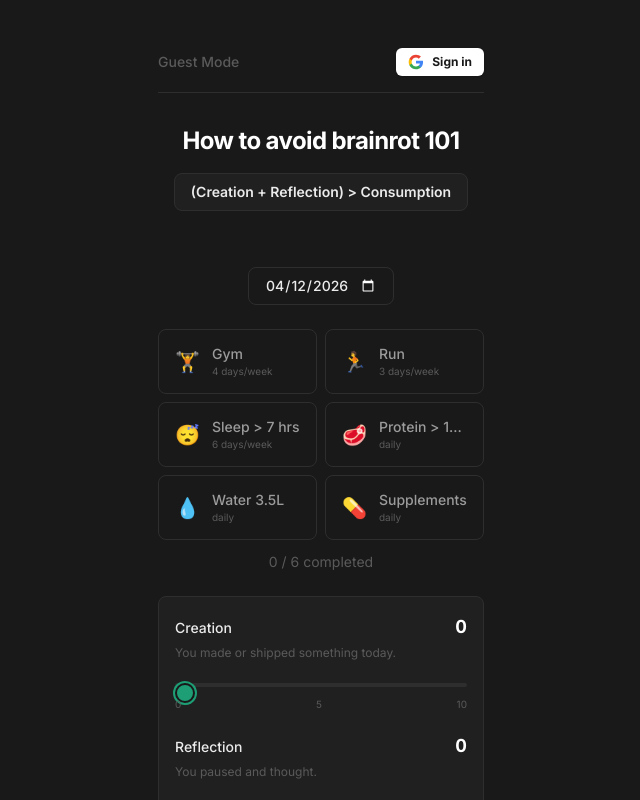
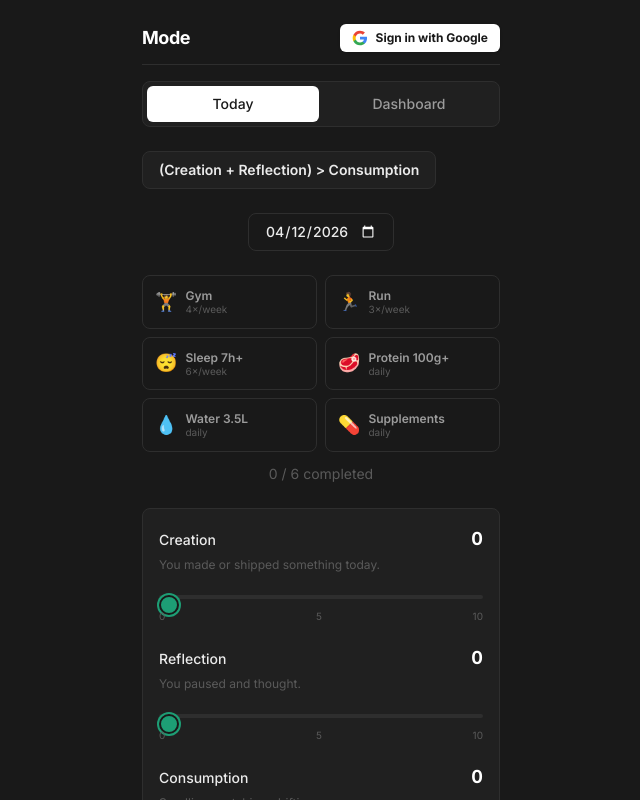
Before and after one commit to avisihvam-eng/yourmode, a Next.js app: page / in a window 1280 px wide. Shown: the top 800 px of the page, without its empty margins (319-959 px from the left). Built offline with nearby package versions, Linux system fonts and the light colour scheme; no server answers; the database is empty.

Commit message:
v2: NavBar with auth, dashboard page, fix truncated habits, new Google secret

```diff
--- a/next.config.mjs
+++ b/next.config.mjs
@@ -7,11 +7,6 @@ const nextConfig = {
         destination: '/',
         permanent: true,
       },
-      {
-        source: '/dashboard',
-        destination: '/',
-        permanent: true,
-      },
     ];
   },
 };
--- a/src/app/components/HabitGrid.js
+++ b/src/app/components/HabitGrid.js
@@ -1,12 +1,12 @@
 "use client";
 
 const HABITS = [
-  { key: "gym", label: "Gym", emoji: "\uD83C\uDFCB\uFE0F", sub: "4 days/week" },
-  { key: "run", label: "Run", emoji: "\uD83C\uDFC3", sub: "3 days/week" },
-  { key: "sleep", label: "Sleep > 7 hrs", emoji: "\uD83D\uDE34", sub: "6 days/week" },
-  { key: "protein", label: "Protein > 100g", emoji: "\uD83E\uDD69", sub: "daily" },
-  { key: "water", label: "Water 3.5L", emoji: "\uD83D\uDCA7", sub: "daily" },
-  { key: "supplements", label: "Supplements", emoji: "\uD83D\uDC8A", sub: "daily" },
+  { key: "gym", label: "Gym", emoji: "🏋️", sub: "4×/week" },
+  { key: "run", label: "Run", emoji: "🏃", sub: "3×/week" },
+  { key: "sleep", label: "Sleep 7h+", emoji: "😴", sub: "6×/week" },
+  { key: "protein", label: "Protein 100g+", emoji: "🥩", sub: "daily" },
+  { key: "water", label: "Water 3.5L", emoji: "💧", sub: "daily" },
+  { key: "supplements", label: "Supplements", emoji: "💊", sub: "daily" },
 ];
 
 export default function HabitGrid({ habits, onToggle }) {
@@ -21,20 +21,20 @@ export default function HabitGrid({ habits, onToggle }) {
             <button
               key={habit.key}
               onClick={() => onToggle(habit.key)}
-              className={`flex items-center gap-3 px-4 py-3.5 rounded-lg border text-left transition-all duration-150 ${
+              className={`flex items-center gap-2 px-3 py-3 rounded-lg border text-left transition-all duration-150 ${
                 active
                   ? "bg-white border-white text-bg"
                   : "bg-bg border-border text-text-secondary hover:border-border-hover hover:text-text"
               }`}
             >
-              <span className="text-xl leading-none">{habit.emoji}</span>
-              <div className="flex flex-col min-w-0">
-                <span className="text-sm font-medium truncate">{habit.label}</span>
-                <span className={`text-[10px] ${active ? "text-bg/60" : "text-text-tertiary"}`}>{habit.sub}</span>
+              <span className="text-lg leading-none flex-shrink-0">{habit.emoji}</span>
+              <div className="flex flex-col flex-1 min-w-0">
+                <span className="text-xs font-semibold leading-tight">{habit.label}</span>
+                <span className={`text-[10px] leading-tight ${active ? "text-bg/60" : "text-text-tertiary"}`}>{habit.sub}</span>
               </div>
               {active && (
                 <svg
-                  className="w-4 h-4 ml-auto flex-shrink-0"
+                  className="w-3.5 h-3.5 flex-shrink-0"
                   fill="none"
                   viewBox="0 0 24 24"
                   stroke="currentColor"
--- /dev/null
+++ b/src/app/components/NavBar.js
@@ -0,0 +1,118 @@
+"use client";
+
+import { useState, useEffect } from "react";
+import { usePathname, useRouter } from "next/navigation";
+import { supabase } from "@/lib/supabase";
+
+export default function NavBar() {
+  const router = useRouter();
+  const pathname = usePathname();
+  const [sessionUser, setSessionUser] = useState(null);
+  const [userName, setUserName] = useState("");
+  const [loading, setLoading] = useState(true);
+
+  useEffect(() => {
+    function handleSession(session) {
+      if (session) {
+        setSessionUser(session.user);
+        const name =
+          session.user.user_metadata?.full_name ||
+          session.user.user_metadata?.name;
+        setUserName(name ? name.split(" ")[0] : "");
+      } else {
+        setSessionUser(null);
+        setUserName("");
+      }
+      setLoading(false);
+    }
+
+    supabase.auth.getSession().then(({ data: { session } }) => {
+      handleSession(session);
+    });
+
+    const {
+      data: { subscription },
+    } = supabase.auth.onAuthStateChange((_event, session) => {
+      handleSession(session);
+    });
+
+    return () => subscription.unsubscribe();
+  }, []);
+
+  async function handleGoogle() {
+    await supabase.auth.signInWithOAuth({
+      provider: "google",
+      options: {
+        redirectTo: window.location.origin,
+      },
+    });
+  }
+
+  async function handleLogout() {
+    await supabase.auth.signOut();
+    localStorage.removeItem("mode_guest_id");
+    window.location.reload();
+  }
+
+  return (
+    <div className="mb-6">
+      {/* Top bar: brand + auth */}
+      <div className="flex items-center justify-between pb-3 border-b border-border mb-4">
+        <span className="text-white font-bold text-lg tracking-tight">Mode</span>
+
+        {loading ? (
+          <div className="w-4 h-4 border-2 border-border border-t-white rounded-full animate-spin" />
+        ) : sessionUser ? (
+          <div className="flex items-center gap-3">
+            <span className="text-white text-sm font-medium">
+              Hi, {userName || "there"} 👋
+            </span>
+            <button
+              onClick={handleLogout}
+              className="text-xs font-medium text-text-tertiary hover:text-white transition-colors"
+            >
+              Sign out
+            </button>
+          </div>
+        ) : (
+          <button
+            onClick={handleGoogle}
+            className="flex items-center gap-2 px-3 py-1.5 rounded-md bg-white text-bg text-xs font-bold transition-all hover:bg-gray-100 shadow-sm"
+          >
+            <svg className="w-4 h-4" viewBox="0 0 24 24">
+              <path fill="#4285F4" d="M22.56 12.25c0-.78-.07-1.53-.2-2.25H12v4.26h5.92a5.06 5.06 0 0 1-2.2 3.32v2.77h3.57c2.08-1.92 3.28-4.74 3.28-8.1z"/>
+              <path fill="#34A853" d="M12 23c2.97 0 5.46-.98 7.28-2.66l-3.57-2.77c-.98.66-2.23 1.06-3.71 1.06-2.86 0-5.29-1.93-6.16-4.53H2.18v2.84C3.99 20.53 7.7 23 12 23z"/>
+              <path fill="#FBBC05" d="M5.84 14.09c-.22-.66-.35-1.36-.35-2.09s.13-1.43.35-2.09V7.07H2.18C1.43 8.55 1 10.22 1 12s.43 3.45 1.18 4.93l2.85-2.22.81-.62z"/>
+              <path fill="#EA4335" d="M12 5.38c1.62 0 3.06.56 4.21 1.64l3.15-3.15C17.45 2.09 14.97 1 12 1 7.7 1 3.99 3.47 2.18 7.07l3.66 2.84c.87-2.6 3.3-4.53 6.16-4.53z"/>
+            </svg>
+            Sign in with Google
+          </button>
+        )}
+      </div>
+
+      {/* Page tabs */}
+      <div className="flex gap-1 bg-bg-card rounded-lg p-1 border border-border">
+        <button
+          onClick={() => router.push("/")}
+          className={`flex-1 py-2 text-sm font-medium rounded-md transition-colors ${
+            pathname === "/"
+              ? "bg-white text-bg"
+              : "text-text-secondary hover:text-text"
+          }`}
+        >
+          Today
+        </button>
+        <button
+          onClick={() => router.push("/dashboard")}
+          className={`flex-1 py-2 text-sm font-medium rounded-md transition-colors ${
+            pathname === "/dashboard"
+              ? "bg-white text-bg"
+              : "text-text-secondary hover:text-text"
+          }`}
+        >
+          Dashboard
+        </button>
+      </div>
+    </div>
+  );
+}
--- /dev/null
+++ b/src/app/dashboard/page.js
@@ -0,0 +1,86 @@
+"use client";
+
+import { useState, useEffect } from "react";
+import { supabase } from "@/lib/supabase";
+import { getEntries } from "@/lib/entries";
+import NavBar from "@/app/components/NavBar";
+import WeeklyTargets from "@/app/components/WeeklyTargets";
+import NetTrend from "@/app/components/NetTrend";
+import ConsistencyGrid from "@/app/components/ConsistencyGrid";
+import HabitPerformance from "@/app/components/HabitPerformance";
+import Totals from "@/app/components/Totals";
+
+export default function DashboardPage() {
+  const [entries, setEntries] = useState([]);
+  const [loaded, setLoaded] = useState(false);
+  const [authLoading, setAuthLoading] = useState(true);
+
+  useEffect(() => {
+    function handleSession(session) {
+      let uid = null;
+      if (session) {
+        uid = session.user.id;
+      } else {
+        uid = localStorage.getItem("mode_guest_id");
+      }
+
+      if (uid) {
+        getEntries(uid, 30).then((data) => {
+          setEntries(data);
+          setLoaded(true);
+        });
+      } else {
+        setLoaded(true);
+      }
+      setAuthLoading(false);
+    }
+
+    supabase.auth.getSession().then(({ data: { session } }) => {
+      handleSession(session);
+    });
+
+    const {
+      data: { subscription },
+    } = supabase.auth.onAuthStateChange((_event, session) => {
+      handleSession(session);
+    });
+
+    return () => subscription.unsubscribe();
+  }, []);
+
+  if (authLoading) {
+    return (
+      <div className="flex items-center justify-center min-h-[60vh]">
+        <div className="w-5 h-5 border-2 border-border border-t-white rounded-full animate-spin" />
+      </div>
+    );
+  }
+
+  return (
+    <>
+      <NavBar />
+
+      {!loaded ? (
+        <div className="flex items-center justify-center py-10">
+          <div className="w-5 h-5 border-2 border-border border-t-white rounded-full animate-spin" />
+        </div>
+      ) : entries.length === 0 ? (
+        <div className="text-center py-16">
+          <p className="text-2xl mb-2">📊</p>
+          <p className="text-text-secondary text-sm font-medium">No data yet</p>
+          <p className="text-text-tertiary text-xs mt-1">
+            Start logging on the Today tab to see your dashboard
+          </p>
+        </div>
+      ) : (
+        <>
+          <Totals entries={entries} />
+          <WeeklyTargets entries={entries} />
+          <NetTrend entries={entries} />
+          <ConsistencyGrid entries={entries} />
+          <HabitPerformance entries={entries} />
+        </>
+      )}
+    </>
+  );
+}
--- a/src/app/page.js
+++ b/src/app/page.js
@@ -3,6 +3,7 @@
 import { useState, useEffect, useCallback, useRef } from "react";
 import { supabase } from "@/lib/supabase";
 import { getEntry, upsertEntry } from "@/lib/entries";
+import NavBar from "@/app/components/NavBar";
 import HabitGrid from "@/app/components/HabitGrid";
 import EnergySlider from "@/app/components/EnergySlider";
 import NetScore from "@/app/components/NetScore";
@@ -13,42 +14,30 @@ function getToday() {
 }
 
 export default function Home() {
-  // Auth State
   const [userId, setUserId] = useState(null);
-  const [userName, setUserName] = useState("");
-  const [sessionUser, setSessionUser] = useState(null);
-
-  // Tracker State
   const [selectedDate, setSelectedDate] = useState(getToday());
   const [habits, setHabits] = useState({});
   const [creation, setCreation] = useState(0);
   const [reflection, setReflection] = useState(0);
   const [consumption, setConsumption] = useState(0);
-
   const [authLoading, setAuthLoading] = useState(true);
   const [dataLoaded, setDataLoaded] = useState(false);
   const saveTimer = useRef(null);
 
   const net = creation + reflection - consumption;
 
-  // 1. Auth Check
+  // Auth
   useEffect(() => {
     function handleSession(session) {
       if (session) {
-        setSessionUser(session.user);
         setUserId(session.user.id);
-        const name = session.user.user_metadata?.full_name || session.user.user_metadata?.name;
-        setUserName(name ? name.split(" ")[0] : "");
       } else {
-        // Implicit Guest Flow
         let guestId = localStorage.getItem("mode_guest_id");
         if (!guestId) {
           guestId = crypto.randomUUID();
           localStorage.setItem("mode_guest_id", guestId);
         }
         setUserId(guestId);
-        setUserName("");
-        setSessionUser(null);
       }
       setAuthLoading(false);
     }
@@ -66,7 +55,7 @@ export default function Home() {
     return () => subscription.unsubscribe();
   }, []);
 
-  // 2. Load Data when userId or date changes
+  // Load data
   useEffect(() => {
     if (!userId) return;
     async function load() {
@@ -88,7 +77,7 @@ export default function Home() {
     load();
   }, [userId, selectedDate]);
 
-  // 3. Save Logic
+  // Save
   const save = useCallback(
     (h, c, r, co, date) => {
       if (!userId) return;
@@ -105,7 +94,6 @@ export default function Home() {
     [userId]
   );
 
-  // Handlers
   function toggleHabit(key) {
     const next = { ...habits, [key]: !habits[key] };
     setHabits(next);
@@ -124,20 +112,6 @@ export default function Home() {
     save(habits, creation, reflection, v, selectedDate);
   }
 
-  async function handleGoogle() {
-    await supabase.auth.signInWithOAuth({
-      provider: "google",
-      options: {
-        redirectTo: window.location.origin,
-      },
-    });
-  }
-
-  async function handleLogout() {
-    await supabase.auth.signOut();
-    window.location.reload();
-  }
-
   if (authLoading) {
     return (
       <div className="flex items-center justify-center min-h-[60vh]">
@@ -147,48 +121,13 @@ export default function Home() {
   }
 
   return (
-    <div className="flex flex-col w-full max-w-md mx-auto pt-6 pb-20 px-4">
+    <>
+      <NavBar />
 
-      {/* Header / Auth */}
-      <div className="flex items-center justify-between mb-8 border-b border-border pb-4">
-        {sessionUser ? (
-          <>
-            <span className="text-white font-medium tracking-tight">Hi, {userName || "Avinash"} 👋</span>
-            <button
-              onClick={handleLogout}
-              className="text-xs font-medium text-text-tertiary hover:text-white transition-colors"
-            >
-              Sign out
-            </button>
-          </>
-        ) : (
-          <>
-            <span className="text-text-tertiary text-sm font-medium">Guest Mode</span>
-            <button
-              onClick={handleGoogle}
-              className="flex items-center gap-2 px-3 py-1.5 rounded-md bg-white text-bg text-xs font-bold transition-all hover:bg-gray-100 shadow-sm"
-            >
-              <svg className="w-4 h-4" viewBox="0 0 24 24">
-                <path fill="#4285F4" d="M22.56 12.25c0-.78-.07-1.53-.2-2.25H12v4.26h5.92a5.06 5.06 0 0 1-2.2 3.32v2.77h3.57c2.08-1.92 3.28-4.74 3.28-8.1z"/>
-                <path fill="#34A853" d="M12 23c2.97 0 5.46-.98 7.28-2.66l-3.57-2.77c-.98.66-2.23 1.06-3.71 1.06-2.86 0-5.29-1.93-6.16-4.53H2.18v2.84C3.99 20.53 7.7 23 12 23z"/>
-                <path fill="#FBBC05" d="M5.84 14.09c-.22-.66-.35-1.36-.35-2.09s.13-1.43.35-2.09V7.07H2.18C1.43 8.55 1 10.22 1 12s.43 3.45 1.18 4.93l2.85-2.22.81-.62z"/>
-                <path fill="#EA4335" d="M12 5.38c1.62 0 3.06.56 4.21 1.64l3.15-3.15C17.45 2.09 14.97 1 12 1 7.7 1 3.99 3.47 2.18 7.07l3.66 2.84c.87-2.6 3.3-4.53 6.16-4.53z"/>
-              </svg>
-              Sign in
-            </button>
-          </>
-        )}
-      </div>
-
-      {/* Intro / Logic Explained */}
-      <div className="mb-10 text-center">
-        <h1 className="text-2xl font-bold text-white mb-4 tracking-tight">
-          How to avoid brainrot 101
-        </h1>
-        <p className="text-sm font-semibold text-text mb-4 bg-bg-card border border-border inline-block px-4 py-2 rounded-lg">
-          (Creation + Reflection) {">"} Consumption
-        </p>
-      </div>
+      {/* Tagline */}
+      <p className="text-sm font-semibold text-text mb-6 bg-bg-card border border-border inline-block px-4 py-2 rounded-lg">
+        (Creation + Reflection) {">"} Consumption
+      </p>
 
       {/* Date Picker */}
       <div className="flex justify-center mb-6">
@@ -208,10 +147,8 @@ export default function Home() {
         </div>
       ) : (
         <>
-          {/* Habits */}
           <HabitGrid habits={habits} onToggle={toggleHabit} />
 
-          {/* Sliders */}
           <div className="border border-border rounded-lg px-4 py-4 mb-4 bg-bg-card">
             <EnergySlider
               label="Creation"
@@ -247,7 +184,6 @@ export default function Home() {
           />
         </>
       )}
-
-    </div>
+    </>
   );
 }
```
